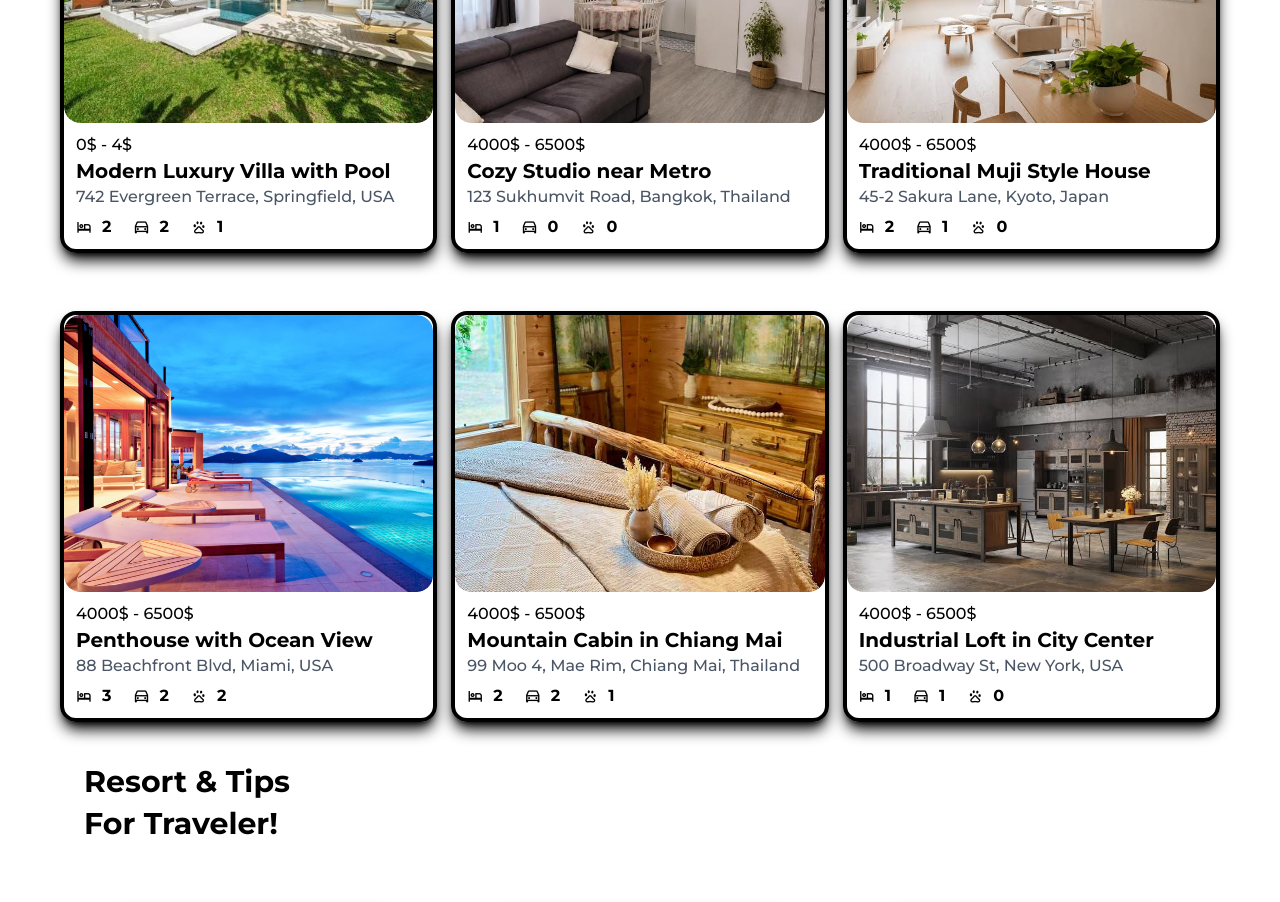
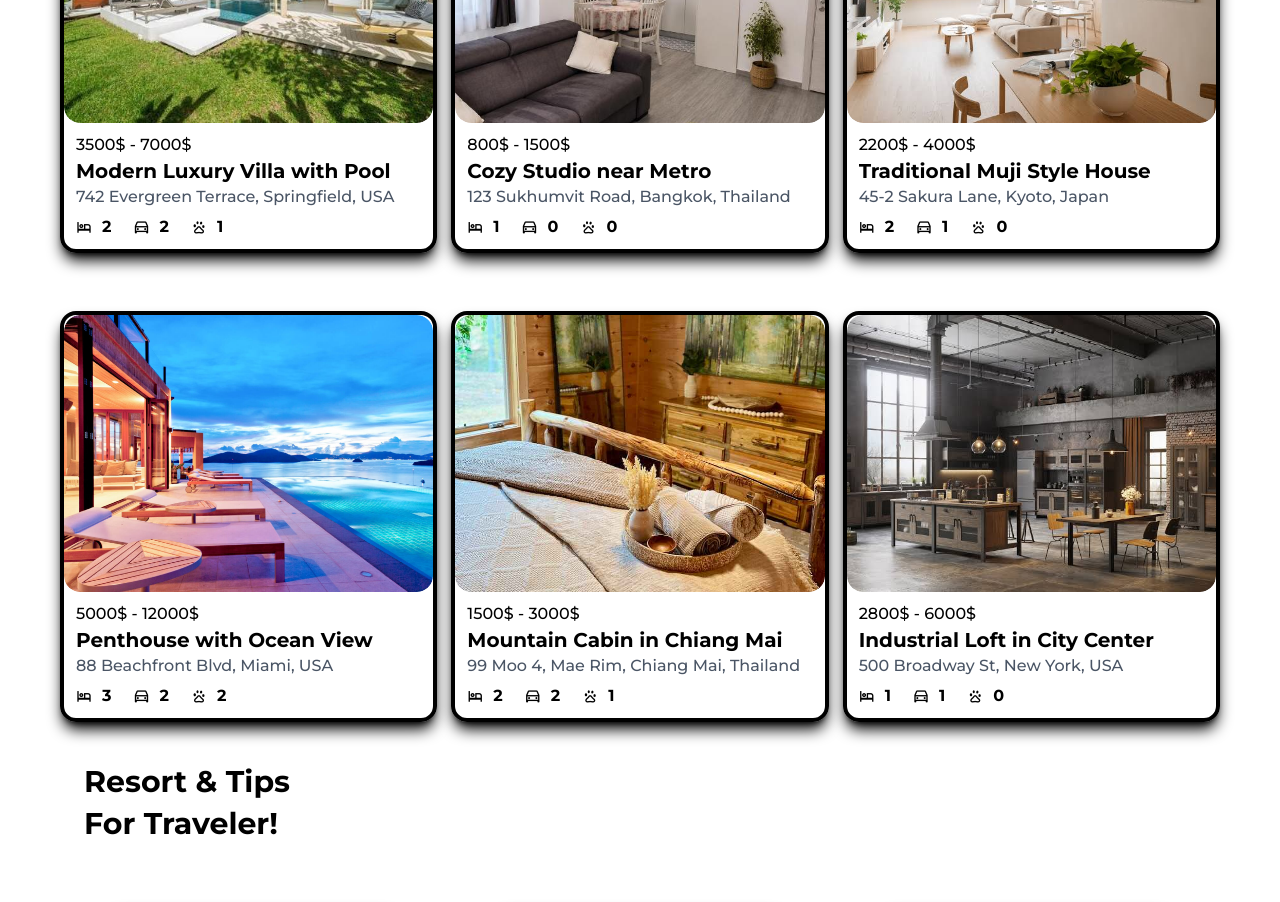
Before and after one commit to CasonAnim/SomeKindofWebsite, a React (Vite) app in the folder my-app/: page /studio in a window 1280 px wide. Shown: the part 2320-3222 px from the top of the page. Built offline with nearby package versions, Linux system fonts and the light colour scheme; a web font is replaced by a local one.

Commit message:
fixPrice

```diff
--- a/my-app/src/App.jsx
+++ b/my-app/src/App.jsx
@@ -29,7 +29,7 @@ function App() {
     <Route  path="/contact" element={<Contact/>} />
     <Route  path="/member" element={<Member/>} />
     <Route  path="/features" element={<Features/>} />
-    <Route path="/room/:roomId" element={<RoomDetail/>} />
+    <Route path="/studio/:roomId" element={<RoomDetail/>} />
     {/* <Menu/>
     <Bush/> */}
 
--- a/my-app/src/pages/StudioComponent/RoomCard.jsx
+++ b/my-app/src/pages/StudioComponent/RoomCard.jsx
@@ -2,7 +2,7 @@ import { Link } from 'react-router-dom'
 
 function RoomCard(props) {
     return (
-        <Link to={`/room/${props.id}`} className="block w-full max-w-sm">
+        <Link to={`/studio/${props.id}`} className="block w-full max-w-sm">
             <div className="w-full max-w-sm border-black rounded-xl sm:rounded-2xl border-2 sm:border-4 h-auto shadow-md sm:shadow-lg shadow-black pb-2 sm:pb-2.5 mt-3 sm:mt-5.5 mb-3 sm:mb-5.5 hover:scale-[1.02] transition-transform duration-200">
                 <div className="relative w-full aspect-[4/3] overflow-hidden rounded-xl sm:rounded-2xl">
                     <img className="absolute size-full rounded-xl sm:rounded-2xl object-cover object-center" src={props.img} />
--- a/my-app/src/pages/StudioComponent/SomeShowcaseThing.jsx
+++ b/my-app/src/pages/StudioComponent/SomeShowcaseThing.jsx
@@ -28,27 +28,27 @@ function SomeShowcaseThing() {
         <div className="grid grid-cols-3 h-auto w-full mt-10 justify-items-center gap-3.5">
            <RoomCard img={p1} name={"Modern Luxury Villa with Pool"} address={"742 Evergreen Terrace, Springfield, USA"}
             carCount={2} bedCount={2} petCount={1}
-            minPrice={0} maxPrice={4} id={1}
+            minPrice={3500} maxPrice={7000} id={1}
            />
            <RoomCard img={p2} name={"Cozy Studio near Metro"} address={"123 Sukhumvit Road, Bangkok, Thailand"}
             carCount={0} bedCount={1} petCount={0}
-            minPrice={4000} maxPrice={6500} id={2}
+            minPrice={800} maxPrice={1500} id={2}
            />
            <RoomCard img={p3} name={"Traditional Muji Style House"} address={"45-2 Sakura Lane, Kyoto, Japan"}
             carCount={1} bedCount={2} petCount={0}
-            minPrice={4000} maxPrice={6500} id={3}
+            minPrice={2200} maxPrice={4000} id={3}
            />
            <RoomCard img={p4} name={"Penthouse with Ocean View"} address={"88 Beachfront Blvd, Miami, USA"}
             carCount={2} bedCount={3} petCount={2}
-            minPrice={4000} maxPrice={6500} id={4}
+            minPrice={5000} maxPrice={12000} id={4}
            />
            <RoomCard img={p5} name={"Mountain Cabin in Chiang Mai"} address={"99 Moo 4, Mae Rim, Chiang Mai, Thailand"}
             carCount={2} bedCount={2} petCount={1}
-            minPrice={4000} maxPrice={6500} id={5}
+            minPrice={1500} maxPrice={3000} id={5}
            />
            <RoomCard img={p6} name={"Industrial Loft in City Center"} address={"500 Broadway St, New York, USA"}
             carCount={1} bedCount={1} petCount={0}
-            minPrice={4000} maxPrice={6500} id={6}
+            minPrice={2800} maxPrice={6000} id={6}
            />
 
         </div>
```
